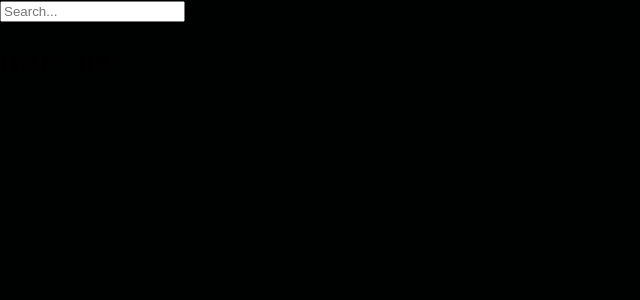
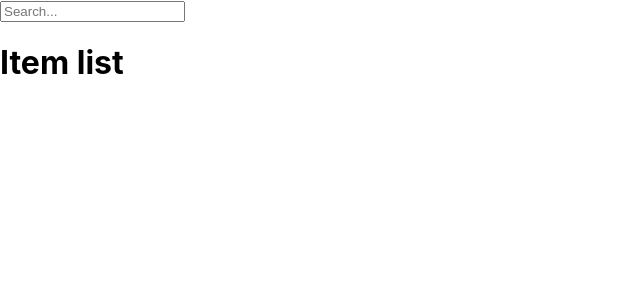
Before and after one commit to billzberry/remoteMoreTakeHome, a React (Create React App) app: page / in a window 1280 px wide. Shown: the top 300 px of the page, without its empty margins (0-640 px from the left). Built offline with nearby package versions, Linux system fonts and the light colour scheme.

Commit message:
setting up

```diff
--- a/package.json
+++ b/package.json
@@ -12,7 +12,6 @@
     "@types/react-dom": "^18.2.4",
     "react": "^18.2.0",
     "react-dom": "^18.2.0",
-    "react-scripts": "5.0.1",
     "typescript": "^4.9.5",
     "web-vitals": "^2.1.4"
   },
@@ -39,5 +38,8 @@
       "last 1 firefox version",
       "last 1 safari version"
     ]
+  },
+  "devDependencies": {
+    "react-scripts": "^5.0.1"
   }
 }
--- a/src/App.tsx
+++ b/src/App.tsx
@@ -1,5 +1,4 @@
-import React from 'react'
-import './App.css'
+import '../src/styles/App.css'
 import SearchBox from './components/SearchBox'
 import TrackListItem from './components/TrackListItem'
 
--- a/src/App.css
+++ b/src/styles/App.css
@@ -1,12 +1,12 @@
 .App {
 	width: 100%;
-	background-color: #1f1f1f;
+	background-color: #FFFFFF;
 }
 
 .AppContainer {
 	width: 100%;
 	max-width: 1366px;
-	background-color: #000101;
+	background-color: #FFFFFF;
 	height: 100vh;
 	margin: 0 auto;
 }
```
Also changed, not shown: 1 other file (tests, documents, lock files or other folders).
